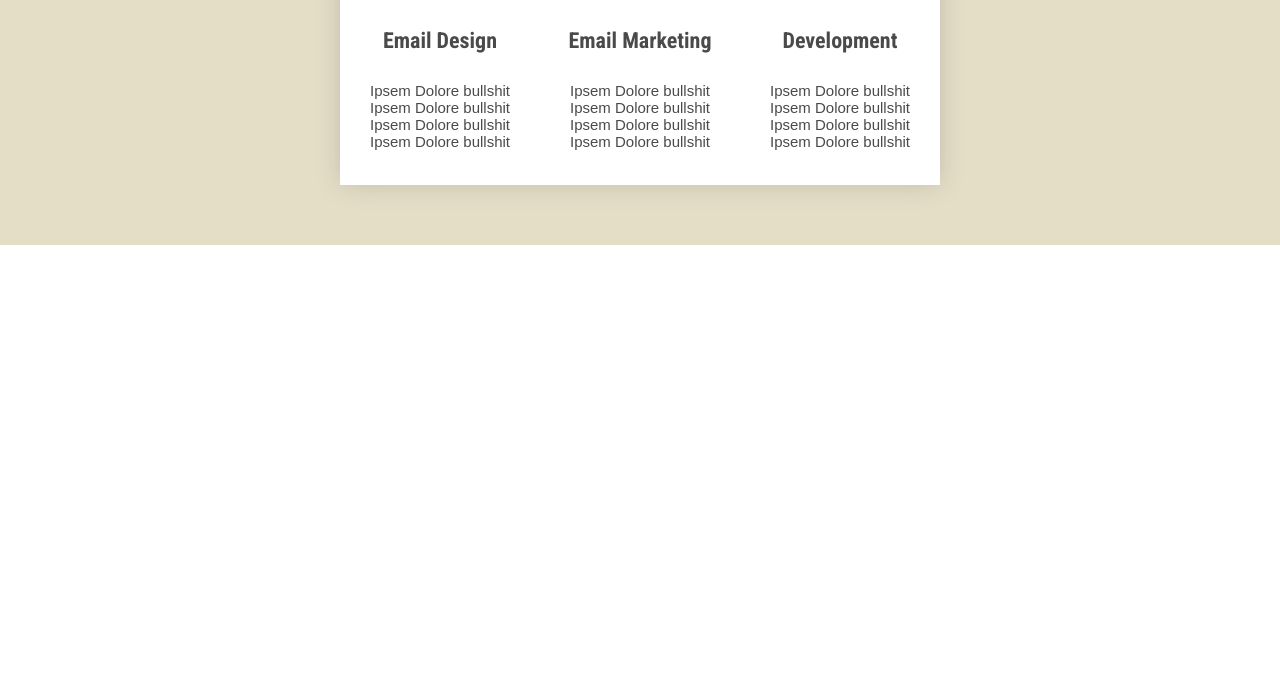
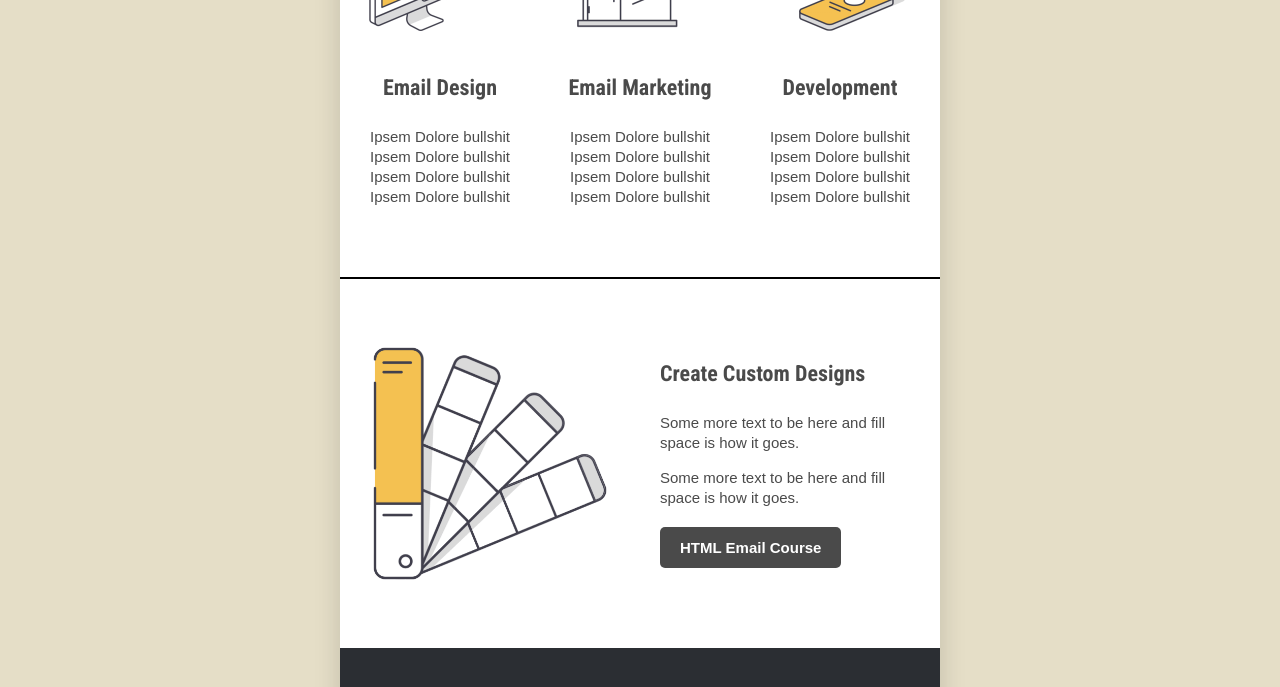
Before and after one commit to AFvisions/email-tutorial, a plain HTML site: page index.html in a window 1280 px wide. Shown: the part 946-1633 px from the top of the page. Before the commit the page ends 1191 px from the top, so only its background shows below. Drawn offline with Linux system fonts and the light colour scheme.

Commit message:
Responsive HTML Email Template - SailChimp - Complete

```diff
--- a/index.html
+++ b/index.html
@@ -91,6 +91,7 @@
 
 		.three-columns {
 			font-size: 0;
+			padding: 35px 0 20px;
 		}
 
 		.three-columns .column {
@@ -102,11 +103,26 @@
 		}
 
 		.three-columns .padding {
-			padding: 10px;
+			padding: 25px;
 		}
 
 		.three-columns .content {
 			font-size: 15px;
+			line-height: 20px;
+		}
+
+		.two-columns.last {
+			padding: 35px 0;
+		}
+
+		.two-columns .padding {
+			padding: 20px;
+		}
+
+		.two-columns .content {
+			text-align: left;
+			font-size: 15px;
+			line-height: 20px;
 		}
 	</style>
 </head>
@@ -263,20 +279,94 @@
 							</td>
 						</tr>
 					</table>
-
 				</td>
 			</tr>
-		</table>
-		</td>
-		</tr>
 
+			</td>
+			</tr>
 
+			<!-- BORDER -->
 
-		<!-- BORDER -->
+			<tr>
+				<td height="2" style="background-color: #000;"></td>
+			</tr>
 
-		<!-- TWO COLUMN SECTION -->
+			<!-- TWO COLUMN SECTION -->
 
-		<!-- FOOTER SECTION -->
+			<tr>
+				<td>
+					<table width="100%">
+
+						<tr>
+							<td class="two-columns last">
+
+								<table class="column">
+									<tr>
+										<td class="padding">
+											<table class="content">
+												<tr>
+													<td>
+														<a href="#"><img src="img/palette.png" alt="" width="260"></a>
+													</td>
+												</tr>
+											</table>
+										</td>
+									</tr>
+								</table>
+
+								<table class="column">
+									<tr>
+										<td class="padding">
+											<table class="content">
+												<tr>
+													<td>
+														<h4>Create Custom Designs</h4>
+														<p>Some more text to be here and fill space is how it goes.</p>
+														<p style="padding-bottom: 15px;">Some more text to be here and
+															fill space is how it goes.</p>
+														<a href="#" class="button">HTML Email Course</a>
+													</td>
+												</tr>
+											</table>
+										</td>
+									</tr>
+								</table>
+							</td>
+						</tr>
+
+					</table>
+				</td>
+			</tr>
+
+			<!-- FOOTER SECTION -->
+
+			<tr>
+				<td style="background-color: #2b2e33; color: #fff;">
+					<table width="100%">
+
+						<tr>
+							<td style="padding: 45px 20px;">
+								<a href="#"><img src="img/logo.png" alt="logo" width="260"></a>
+								<p style="padding: 5px 0 3px;">SailChimp HTML Email Template</p>
+								<p style="padding: 3px;">123 Street Road, City, State 78777</p>
+								<a href="#"><img src="img/facebook.png" alt="" class="social"></a>
+								<a href="#"><img src="img/twitter.png" alt="" class="social"></a>
+								<a href="#"><img src="img/youtube.png" alt="" class="social"></a>
+								<a href="#"><img src="img/linkedin.png" alt="" class="social"></a>
+								<a href="#"><img src="img/instagram.png" alt="" class="social"></a>
+								<p style="padding: 10px;">SUBSCRIBE</p>
+							</td>
+						</tr>
+						<tr>
+							<td height="10" style="backgroud-color: #000" ;></td>
+						</tr>
+					</table>
+				</td>
+			</tr>
+
+			<tr>
+				<td height="8" style="background-color: #000;"></td>
+			</tr>
 
 
 		</table> <!-- End Main Class -->
```
